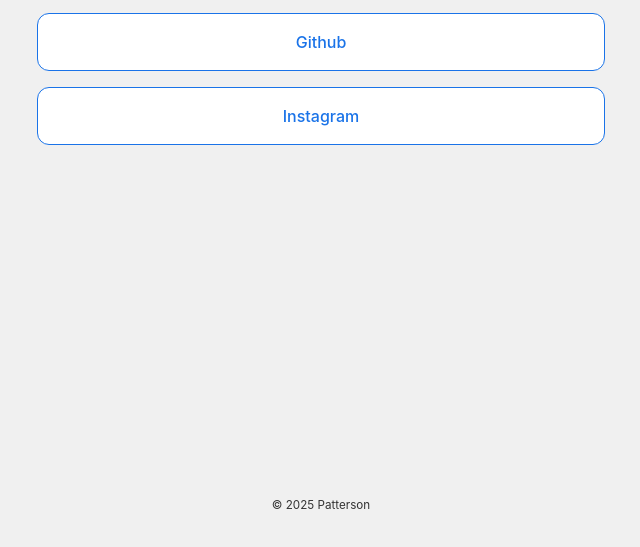
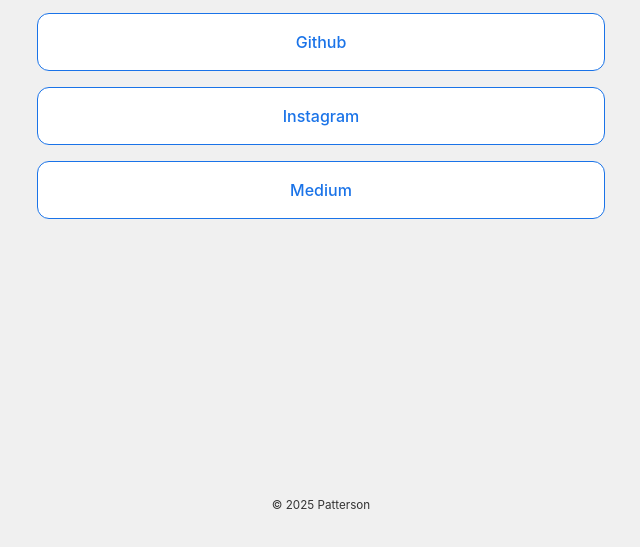
Before and after one commit to pattersonrptr/python-link-tree, a plain HTML site: page docs/index.html in a window 1280 px wide. Shown: the part 251-798 px from the top of the page, without its empty margins (319-959 px from the left). Drawn offline with Linux system fonts and the light colour scheme.

Commit message:
generate site

```diff
--- a/docs/index.html
+++ b/docs/index.html
@@ -6,7 +6,7 @@
     <meta name="description" content="Programmer python">
     <title>Patterson</title>
     <meta name="author" content="Patterson">
-    <link rel="canonical" href="https://medium.com/@pattersonjunior">
+    <link rel="canonical" href="https://pattersonrptr.github.io/python-link-tree/">
     <link rel="icon" type="image/x-icon" href="assets/icons/favicon.ico">
     <link rel="stylesheet" href="assets/css/styles.css">
     <meta property="og:title" content="Patterson">
@@ -33,6 +33,10 @@
                 <p>Instagram</p>
             </a>
 
+            <a class="link-item" href="https://medium.com/@pattersonjunior" target="_blank" rel="noopener noreferrer">
+                <p>Medium</p>
+            </a>
+
         </section>
     </main>
     <footer>
```
